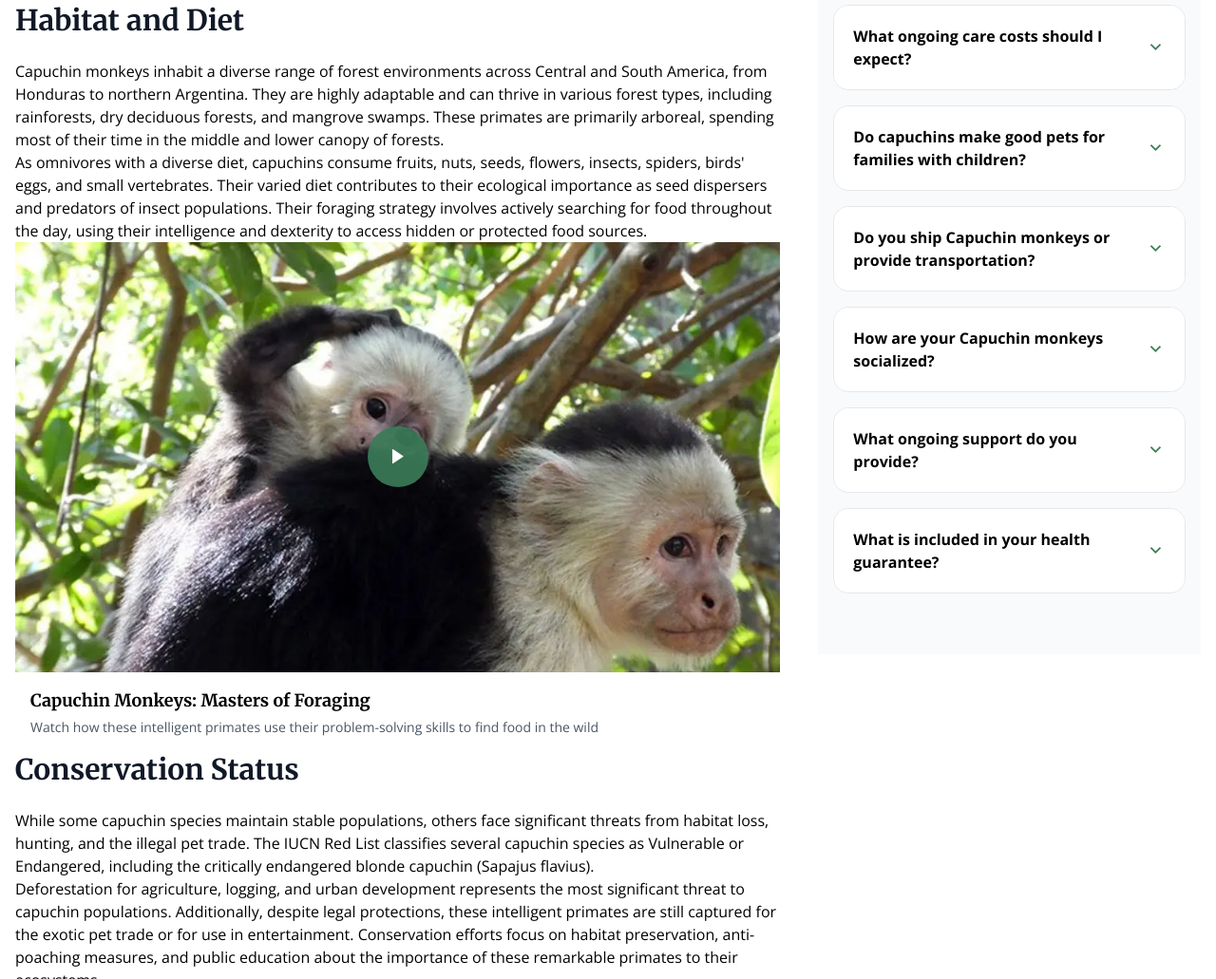
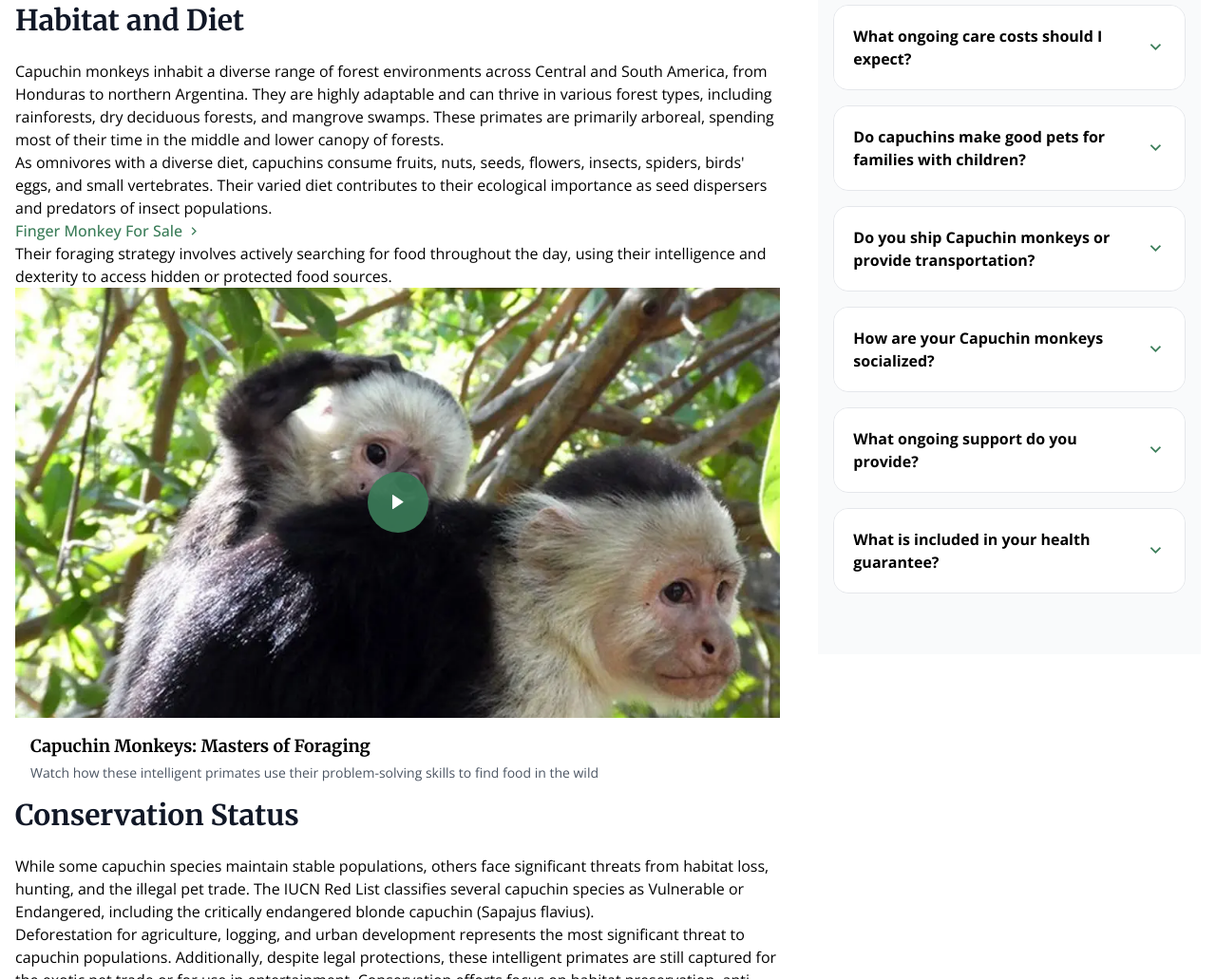
Before and after one commit to jackks11/jackson, a plain HTML site: page faq.html in a window 1280 px wide. Shown: the part 3472-4503 px from the top of the page at 95% size. Drawn offline with nearby package versions, Linux system fonts and the light colour scheme.

Commit message:
Update faq.html

```diff
--- a/faq.html
+++ b/faq.html
@@ -237,7 +237,7 @@ capuchin order of monks, capuchin og, order of friars minor capuchin, old capuch
 
                         <p>Capuchin monkeys inhabit a diverse range of forest environments across Central and South America, from Honduras to northern Argentina. They are highly adaptable and can thrive in various forest types, including rainforests, dry deciduous forests, and mangrove swamps. These primates are primarily arboreal, spending most of their time in the middle and lower canopy of forests.</p>
 
-                        <p>As omnivores with a diverse diet, capuchins consume fruits, nuts, seeds, flowers, insects, spiders, birds' eggs, and small vertebrates. Their varied diet contributes to their ecological importance as seed dispersers and predators of insect populations. Their foraging strategy involves actively searching for food throughout the day, using their intelligence and dexterity to access hidden or protected food sources.</p>
+                        <p>As omnivores with a diverse diet, capuchins consume fruits, nuts, seeds, flowers, insects, spiders, birds' eggs, and small vertebrates. Their varied diet contributes to their ecological importance as seed dispersers and predators of insect populations. <a href="https://fingermonkeybreeders.com/course1.html " class="text-primary font-medium flex items-center gap-1 hover:underline"> Finger Monkey For Sale <i class="ri-arrow-right-s-line"></i></a> Their foraging strategy involves actively searching for food throughout the day, using their intelligence and dexterity to access hidden or protected food sources.</p>
                         <!-- Video Section -->
                         <a href="https://youtu.be/EH1roDZCIU0?si=WJxpc8apVnAc9fo3" class="my-10 rounded-lg overflow-hidden shadow-lg">
                             <div class="relative pb-[56.25%] h-0">
```
